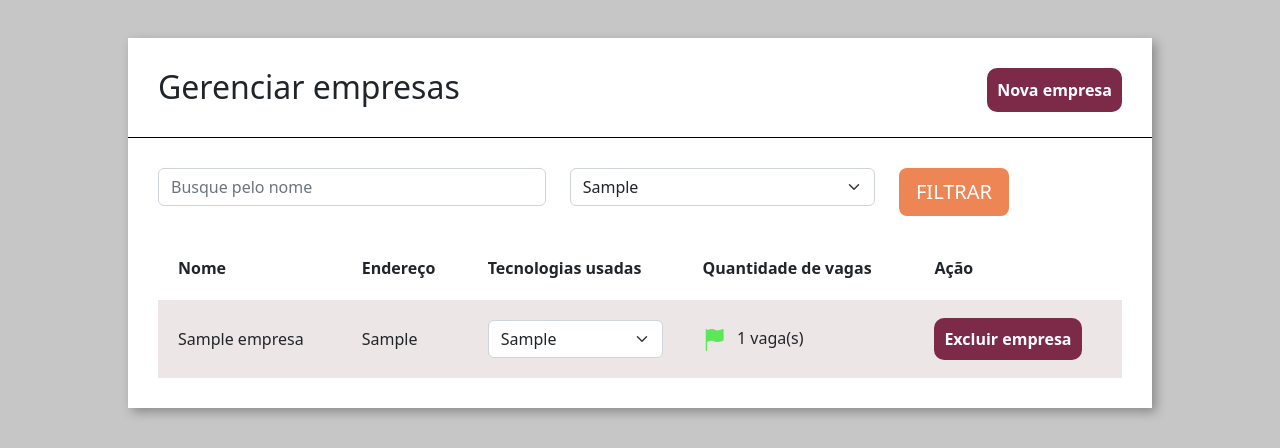
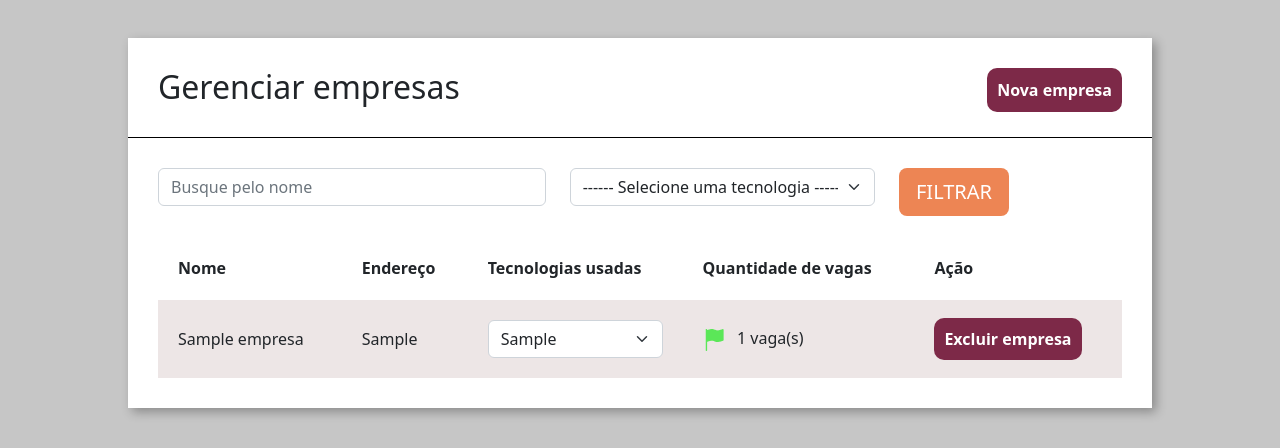
Before and after one commit to raphael-araujo/seletive, a Django app: page /home/empresas/ in a window 1280 px wide. Shown: the part 56-504 px from the top of the page. Run offline with Django 4.2, Linux system fonts and the light colour scheme; tables that the repository leaves empty hold one stand-in row (values such as "Sample post").

Commit message:
configurando a filtragem de empresas

```diff
--- a/empresa/templates/empresas.html
+++ b/empresa/templates/empresas.html
@@ -25,7 +25,7 @@
             <div class="borda-box"></div>
             <div class="body-box">
 
-                <form>
+                <form action="{% url 'empresas' %}" method="GET"> {% csrf_token %}
                 <div class="row">
 
                         <div class="col-md-5">
@@ -33,8 +33,9 @@
                         </div>
 
                         <div class="col-md-4">
-                            <select class="form-select" name="tecnologias">
-                                {% for tecnologia in tecnologias %}
+                            <select class="form-select" name="tecnologias" title="Selecione uma tecnologia">
+                                <option value="" >------ Selecione uma tecnologia ------</option>
+                                {% for tecnologia in tecnologias|dictsort:"tecnologia" %}
                                     <option value="{{ tecnologia.id }}">{{ tecnologia }}</option>
                                 {% endfor %}
                             </select>
@@ -45,7 +46,7 @@
                     </div>
                 </div>
                 </form>
-
+            {% if empresas %}
                 <table class="tabela" cellpadding="20">
                     <tr>
                         <th>Nome</th>
@@ -78,11 +79,12 @@
                                 <a class="btn-excluir" href="{% url 'excluir_empresa' empresa.id %}">Excluir empresa</a>
                             </td>
                         </tr>
-                        {% empty %}
-                        <br>
-                        <p>Não existem empresas cadastradas.</p>
-                        {% endfor %}
+                    {% endfor %}
                 </table>
+            {% else %}
+                <br>
+                <p align="center">Nenhuma empresa encontrada</p>
+            {% endif %}
             </div>
         </div>
     </div>
--- a/empresa/views.py
+++ b/empresa/views.py
@@ -56,8 +56,17 @@ def nova_empresa(request):
 
 
 def empresas(request):
+    filtro_nome = request.GET.get('nome')
+    filtro_tecnologia = request.GET.get('tecnologias')
     empresas = Empresa.objects.all()
     tecnologias = Tecnologia.objects.all()
+
+    if filtro_nome:
+        empresas = Empresa.objects.filter(nome__icontains=filtro_nome)
+
+    if filtro_tecnologia:
+        empresas = Empresa.objects.filter(tecnologias=filtro_tecnologia)
+
     context = {
         'empresas': empresas,
         'tecnologias': tecnologias
```
